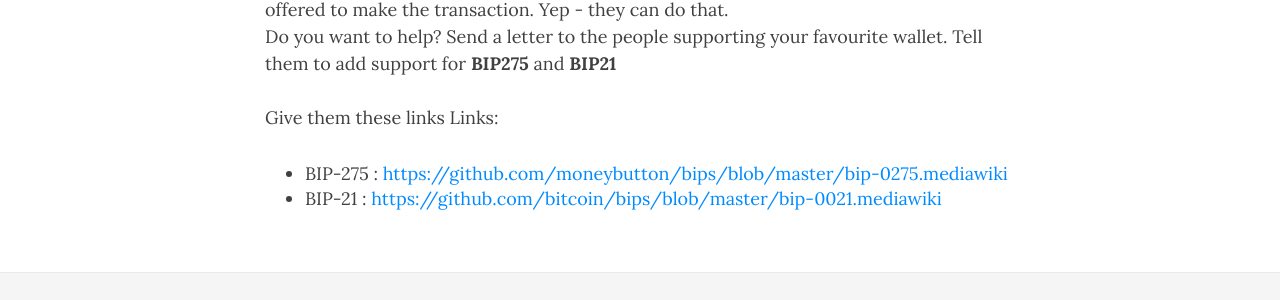
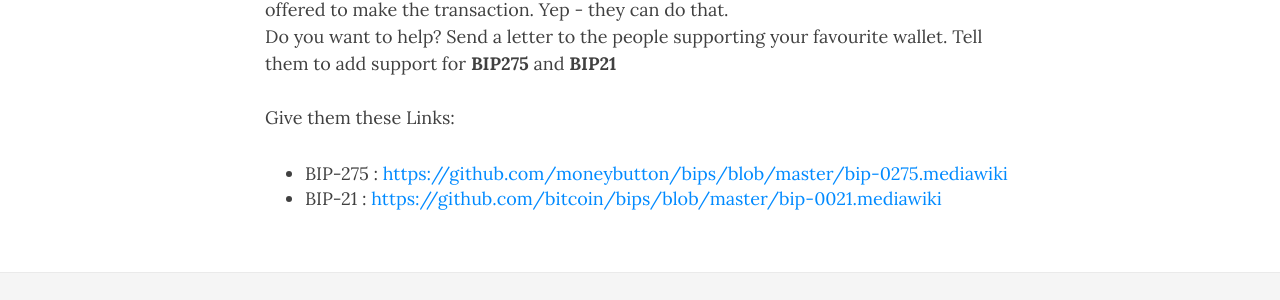
Before and after one commit to bitsent/bitsent.github.io, a Jekyll site: the page built from BITCOIN-URLs.md, in a window 1280 px wide and 900 px high, scrolled down 553 px. Shown: the part 394-694 px from the top of the window. Built offline with Jekyll 4.4.1, drawn with Linux system fonts in a browser that asks for light colours; nearby versions of some CDN libraries; a script that is not in the unit is left out.

Commit message:
typo fix

```diff
--- a/BITCOIN-URLs.md
+++ b/BITCOIN-URLs.md
@@ -24,6 +24,6 @@ This is pretty cool, isn't it?
 <br/>But it can be even better. Imagine if instead of this page, your wallet oppened up and offered to make the transaction. Yep - they can do that.
 <br/>Do you want to help? Send a letter to the people supporting your favourite wallet. Tell them to add support for **BIP275** and **BIP21**
 <br/>
-<br/>Give them these links Links:
+<br/>Give them these Links:
 - BIP-275 : [https://github.com/moneybutton/bips/blob/master/bip-0275.mediawiki](https://github.com/moneybutton/bips/blob/master/bip-0275.mediawiki)
 - BIP-21 : [https://github.com/bitcoin/bips/blob/master/bip-0021.mediawiki](https://github.com/bitcoin/bips/blob/master/bip-0021.mediawiki)
```
